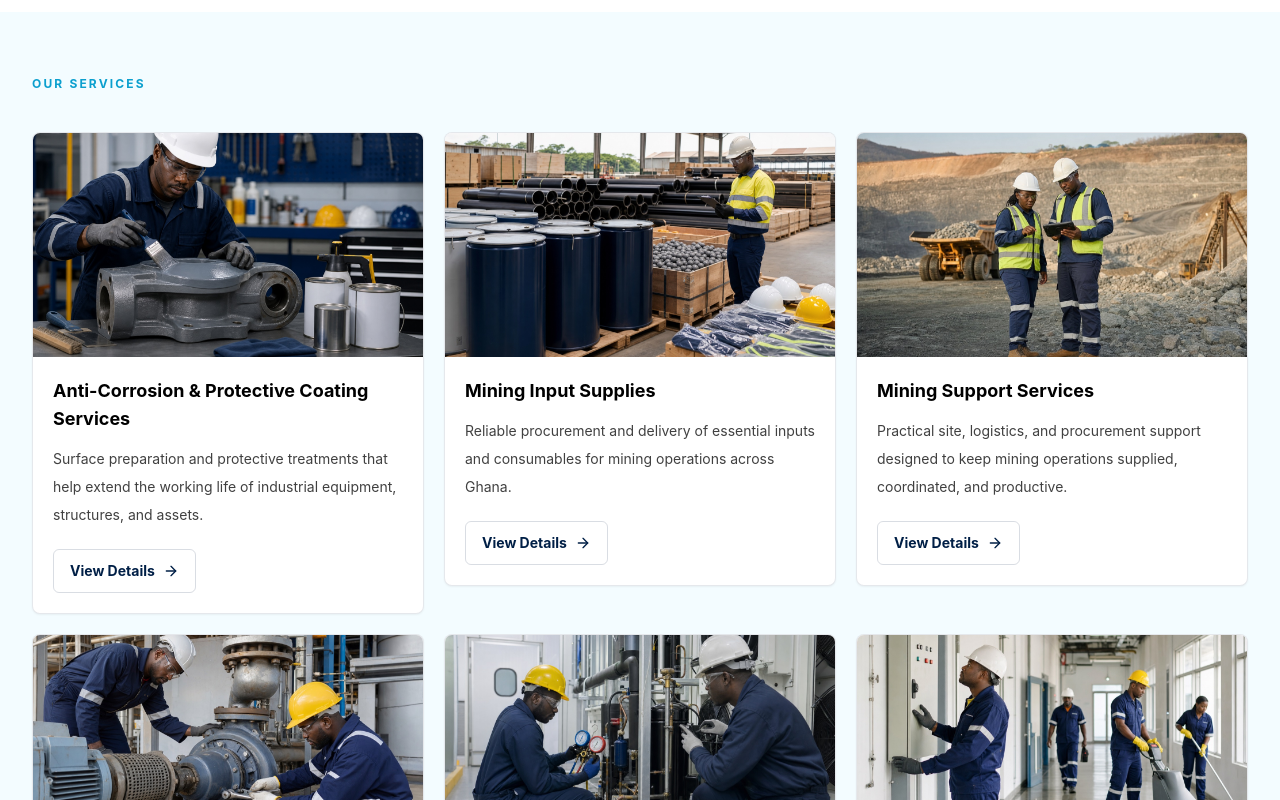
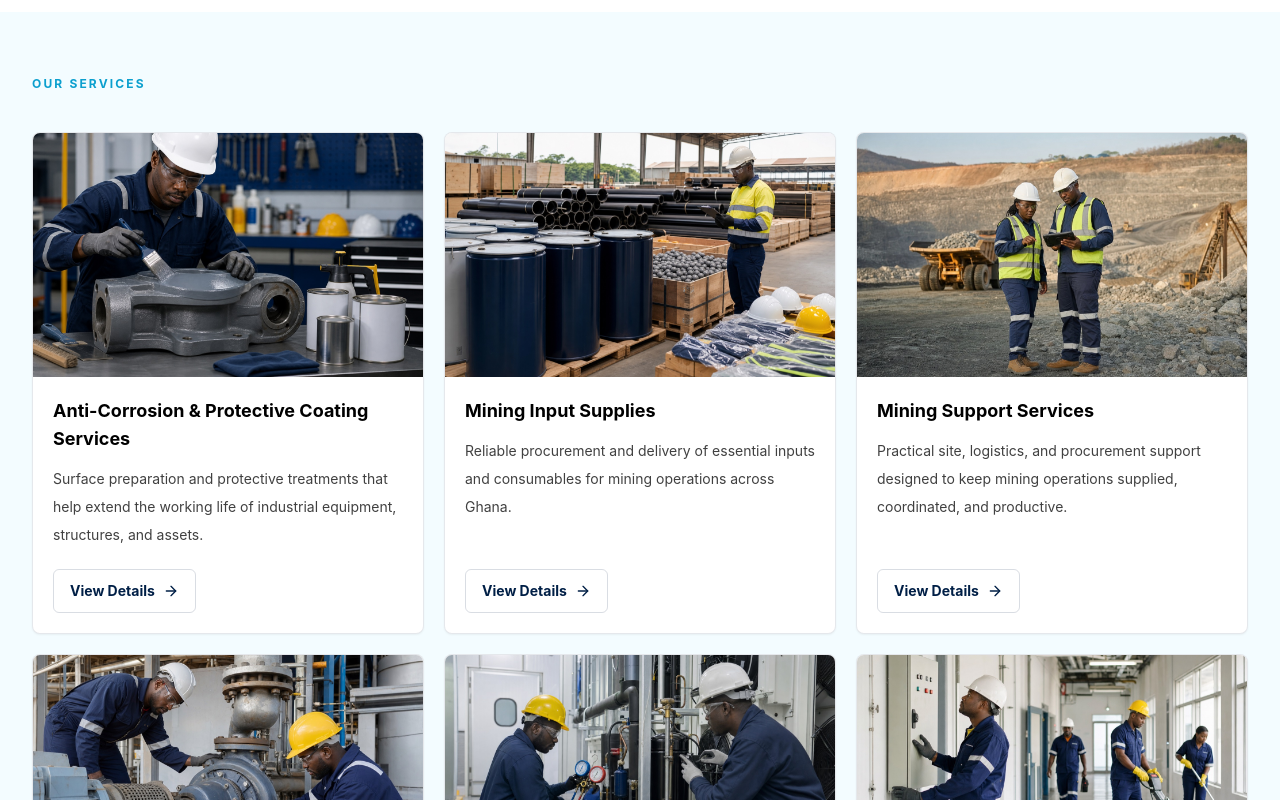
Before and after one commit to brobbeymessiah/XAPNGHANA, a React (Vite) app: page / in a window 1280 px wide. Shown: the part 1000-1800 px from the top of the page. Built offline with nearby package versions, Linux system fonts and the light colour scheme; the HTML template or start-up script is replaced by a standard one.

Commit message:
git commit -m "update servicecard"

```diff
--- a/src/components/ServiceCard.tsx
+++ b/src/components/ServiceCard.tsx
@@ -10,20 +10,28 @@ type ServiceCardProps = {
 
 export function ServiceCard({ service, navigate }: ServiceCardProps) {
   return (
-    <article className="card-motion animate-scale-in overflow-hidden rounded-lg border border-ink/10 bg-white shadow-sm">
-      <img src={service.image} alt={service.title} className="h-56 w-full object-cover" />
-      <div className="p-5">
+    <article className="card-motion animate-scale-in flex h-full flex-col overflow-hidden rounded-lg border border-ink/10 bg-white shadow-sm">
+      <div className="aspect-[16/10] overflow-hidden bg-ink/5">
+        <img
+          src={service.image}
+          alt={service.title}
+          className="h-full w-full object-cover object-center"
+        />
+      </div>
+      <div className="flex flex-1 flex-col p-5">
         <h3 className="font-display text-lg font-bold text-black">{service.title}</h3>
         <p className="mt-3 text-sm leading-7 text-black/75">{service.summary}</p>
+        <div className="mt-auto pt-5">
           <AppLink
             navigate={navigate}
-          href="/our-services"
+            href="/services"
             hash={service.id}
-          className="button-outline mt-5"
+            className="button-outline"
           >
             View Details <ArrowRight size={16} />
           </AppLink>
         </div>
+      </div>
     </article>
   );
 }
```
Lines whose indentation alone changed are shown as unchanged.
